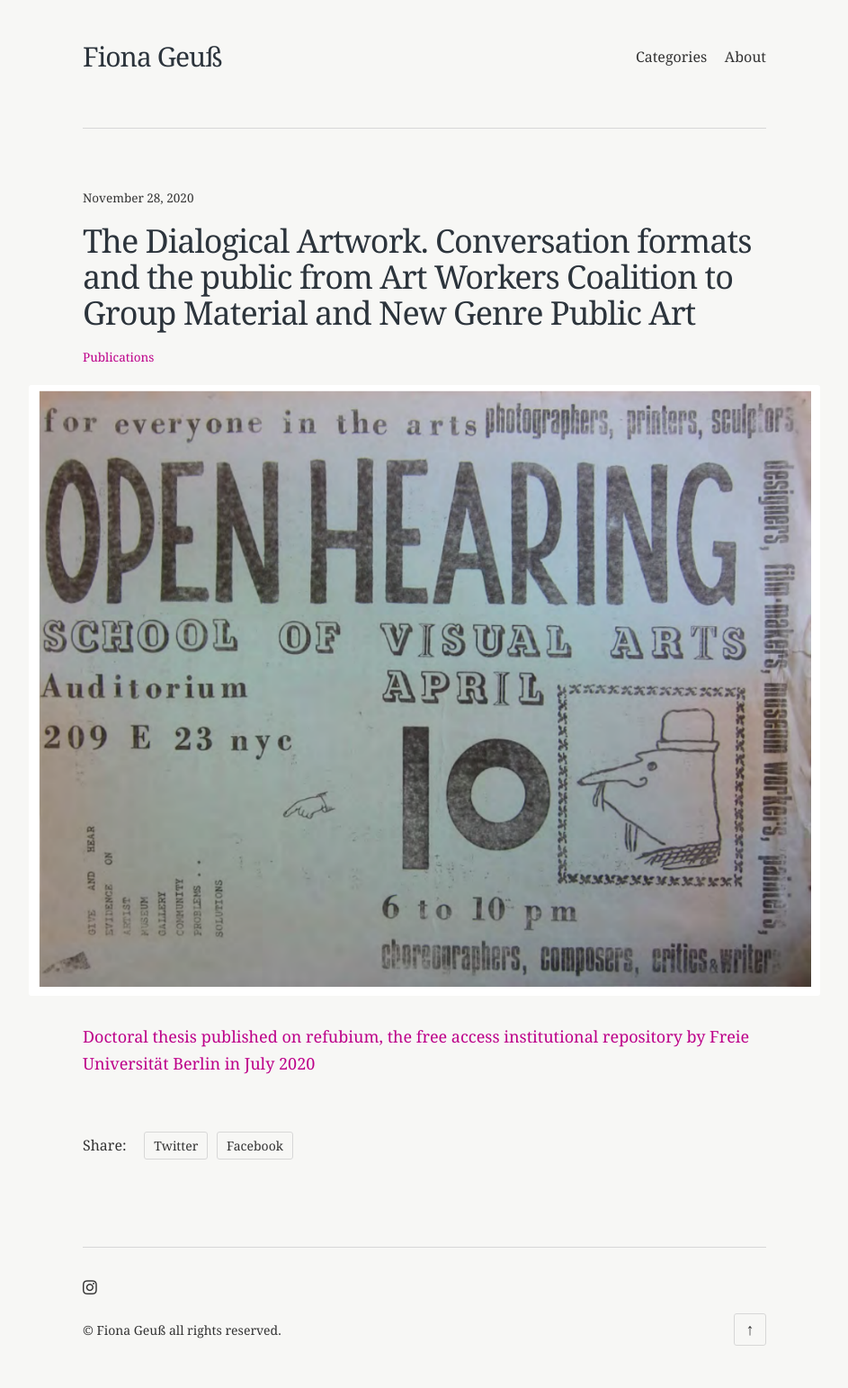
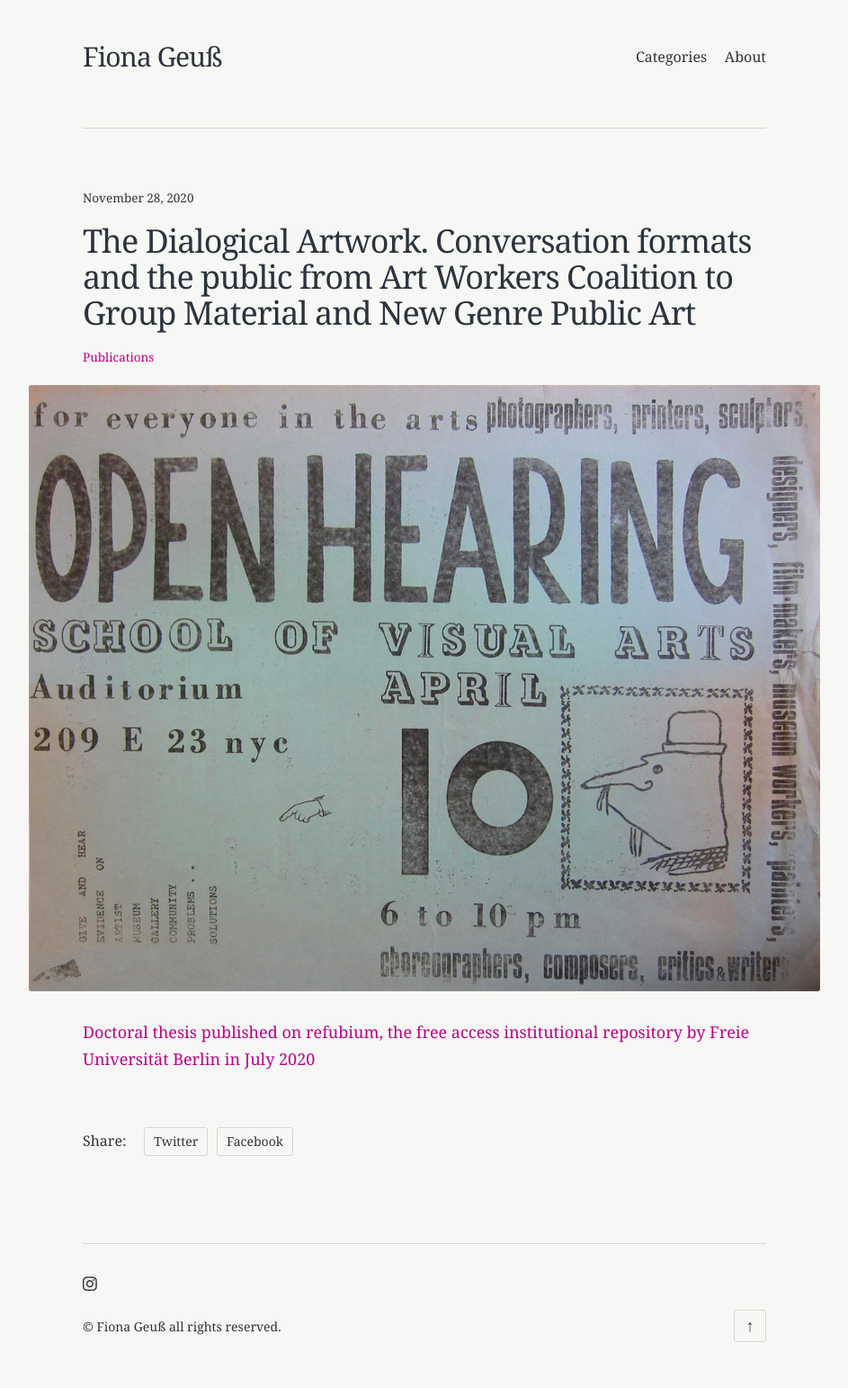
Before and after one commit to fionag/fionageuss, a Jekyll site: the page built from _posts/2020-11-28-the-dialogical-artwork-conversation-formats-and-the-public-from-art-workers-coalition-to-group-material-and-new-genre-public-art.md, in a window 1280 px wide. Shown: the whole page at 90% size, without its empty margins (168-1111 px from the left). Built offline with Jekyll 4.4.1, drawn with Linux system fonts in a browser that asks for light colours; some web fonts are replaced.

Commit message:
updated image

```diff
--- a/_posts/2020-11-28-the-dialogical-artwork-conversation-formats-and-the-public-from-art-workers-coalition-to-group-material-and-new-genre-public-art.md
+++ b/_posts/2020-11-28-the-dialogical-artwork-conversation-formats-and-the-public-from-art-workers-coalition-to-group-material-and-new-genre-public-art.md
@@ -3,7 +3,7 @@
 date: '2020-11-28T12:15:04+00:00'
 author: 'Fiona Geuß'
 layout: post
-feature_image: images/temp-open.png
+feature_image: images/dialogical-artwork.jpg
 tags:
     - Publications
 ---
```
Also changed, not shown: images/dialogical-artwork.jpg (added).
